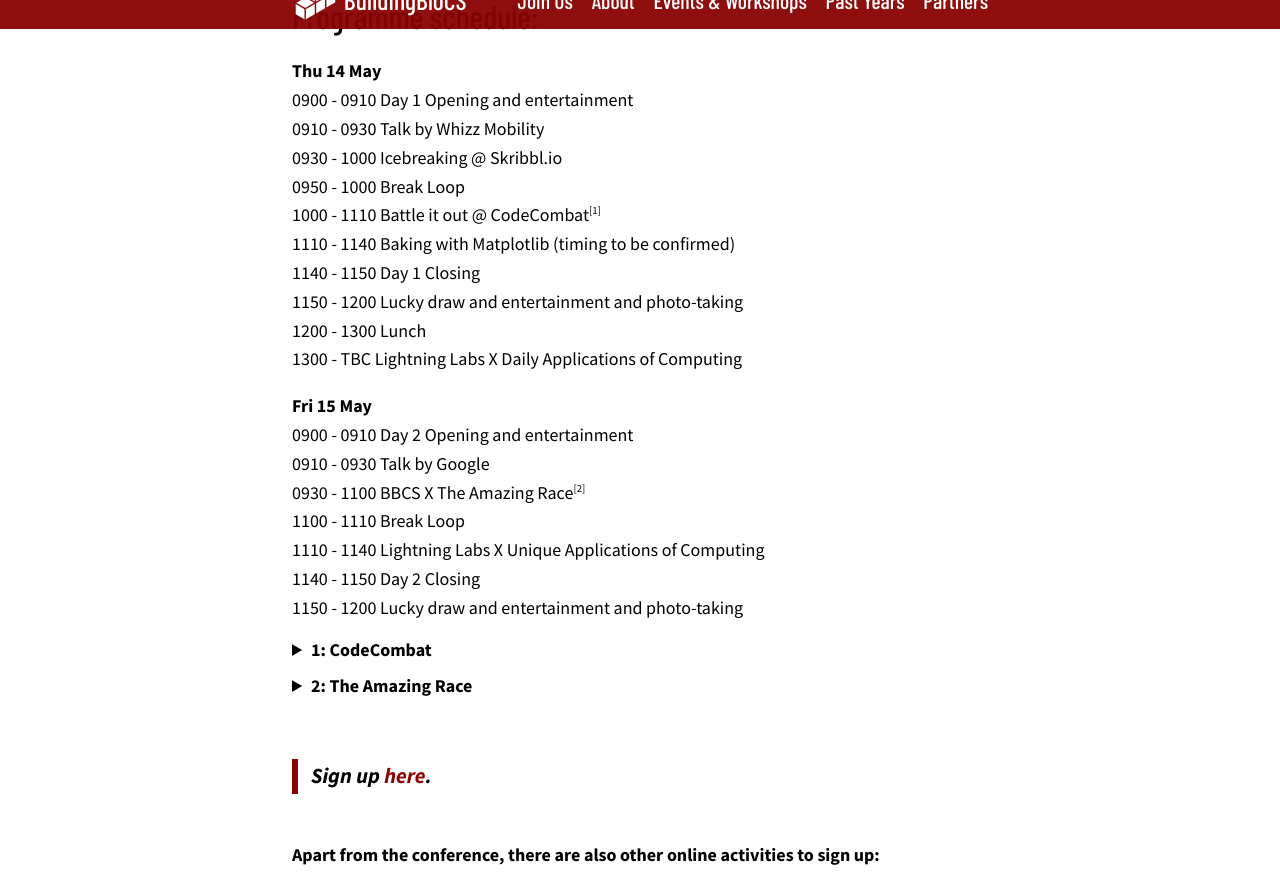
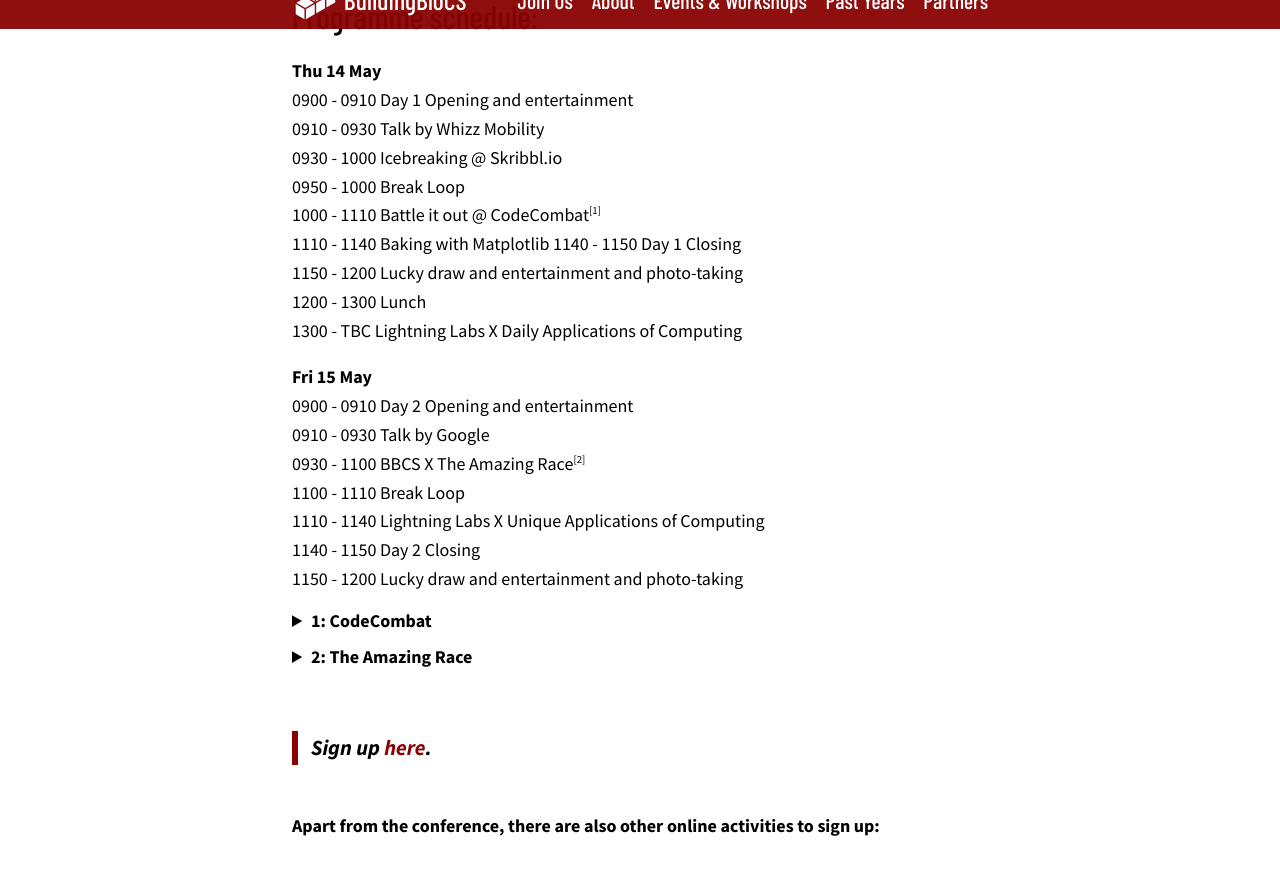
Before and after one commit to buildingblocs/2020, a Jekyll site: the page built from events-and-workshops/index.md, in a window 1280 px wide and 900 px high, scrolled down 910 px, cut to the strip 28-900 px from the top of the window. Built offline with Jekyll 4.4.1, drawn with Linux system fonts in a browser that asks for light colours; some web fonts are replaced.

Commit message:
removed "timing tbc"

```diff
--- a/events-and-workshops/index.md
+++ b/events-and-workshops/index.md
@@ -24,7 +24,7 @@
 0930 - 1000 Icebreaking @ Skribbl.io
 0950 - 1000 Break Loop
 1000 - 1110 Battle it out @ CodeCombat<sup>[1]</sup>
-1110 - 1140 Baking with Matplotlib (timing to be confirmed)
+1110 - 1140 Baking with Matplotlib
 1140 - 1150 Day 1 Closing
 1150 - 1200 Lucky draw and entertainment and photo-taking
 1200 - 1300 Lunch
```
